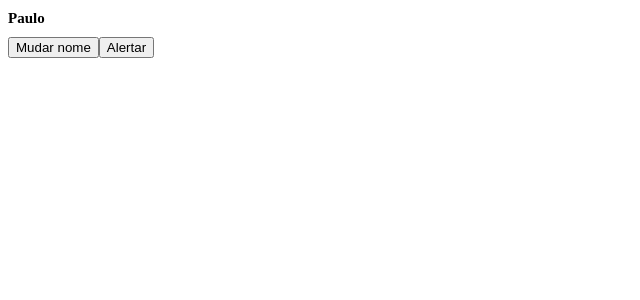
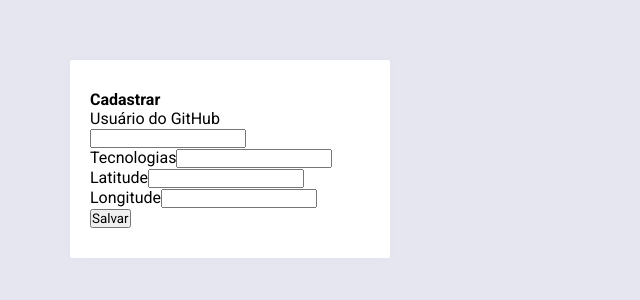
Before and after one commit to PHtorres/devradar_web, a React (Create React App) app: page / in a window 1280 px wide. Shown: the top 300 px of the page, without its empty margins (0-640 px from the left). Built offline with nearby package versions, Linux system fonts and the light colour scheme.

Commit message:
formulario

```diff
--- /dev/null
+++ b/src/App.css
@@ -0,0 +1,8 @@
+#app{
+    max-width: 1200px;
+    margin: 0 auto;
+    padding: 60px 30px;
+    display: flex;
+    flex-direction: row;
+    align-items: flex-start;
+}
--- a/src/App.js
+++ b/src/App.js
@@ -1,25 +1,42 @@
-import React, { useState } from 'react';
-import Cliente from './Cliente';
+import React from 'react';
+import './global.css';
+import './App.css';
+import './Sidebar.css';
 
 function App() {
-  const [nome, setNome] = useState('Paulo');
-  const [tamanhoFonte, setFonte] = useState(15);
-  const cliente = new Cliente();
 
 
-  function mudarNome() {
-    let t = tamanhoFonte + tamanhoFonte;
-    //let x = nome + ' ' + nome;
-    //setNome(x);
-    setFonte(t);
-  }
+  return (
+    <div id="app">
+      <aside>
+        <strong>Cadastrar</strong>
+        <form>
+          <div className="input-block">
+            <label htmlFor="github_username">Usuário do GitHub</label>
+            <input name="github_username" id="github_username" required />
+          </div>
+          <div className="input-block">
+            <label htmlFor="techs">Tecnologias</label>
+            <input name="techs" id="techs" required />
+          </div>
+          <div className="input-group">
+            <div className="input-block">
+              <label htmlFor="latitude">Latitude</label>
+              <input name="latitude" id="latitude" required />
+            </div>
+            <div className="input-block">
+              <label htmlFor="longitude">Longitude</label>
+              <input name="longitude" id="longitude" required />
+            </div>
+          </div>
+          <button type="submit">Salvar</button>
+        </form>
+      </aside>
 
-  return (
-    <>
-      <h1 style={{fontSize:tamanhoFonte}}>{nome}</h1>
-      <button onClick={mudarNome}>Mudar nome</button>
-      <button onClick={cliente.Alertar}>Alertar</button>
-    </>
+      <main>
+
+      </main>
+    </div>
   );
 }
 
--- a/src/Cliente.js
+++ /dev/null
@@ -1,7 +0,0 @@
-class Cliente{
-    Alertar(){
-        alert('Opa');
-    }
-}
-
-export default Cliente;
--- /dev/null
+++ b/src/Sidebar.css
@@ -0,0 +1,7 @@
+aside{
+    width: 320px;
+    background: #fff;
+    box-shadow: 0 0 14px 0 rgba(0,0,0, 0.02);
+    border-radius: 2px;
+    padding: 30px 20px;
+}
--- /dev/null
+++ b/src/global.css
@@ -0,0 +1,20 @@
+@import url('https://fonts.googleapis.com/css?family=Roboto:400,700&display=swap');
+*{
+    margin: 0;
+    padding: 0;
+    outline: 0;
+    box-sizing: border-box;
+}
+
+html, body, #root{
+    height: 100%;
+}
+
+body{
+    background-color: #e5e6f0;
+    -webkit-font-smoothing:antialiased;
+}
+
+body, input, button{
+    font-family: Roboto, sans-serif;
+}
```
Also changed, not shown: src/Main.css (added).
